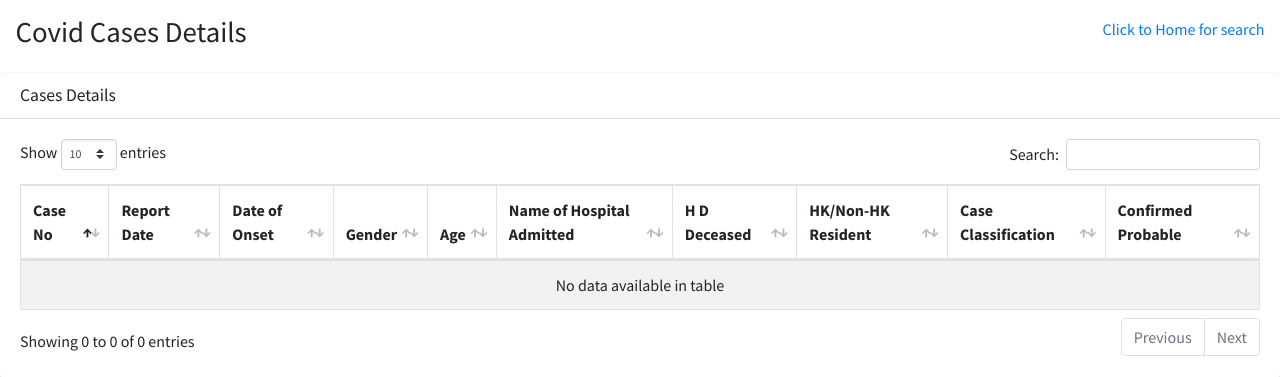
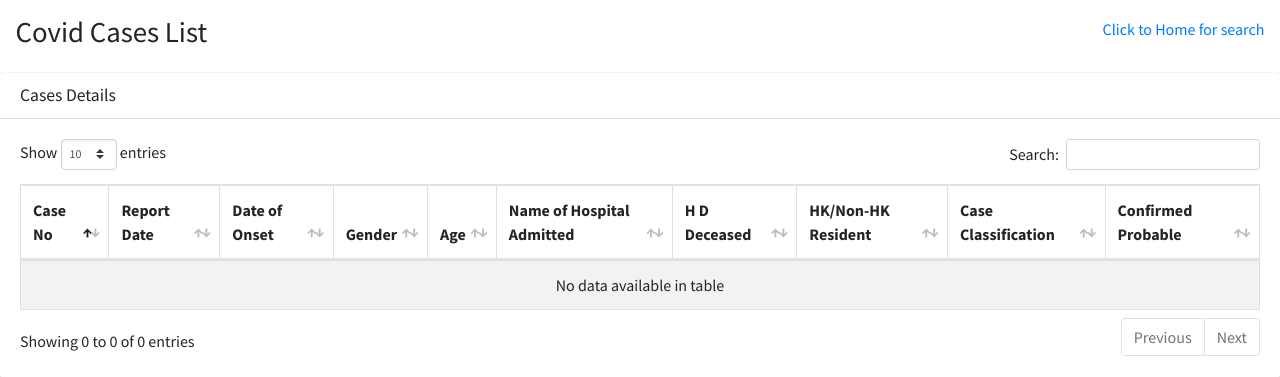
Before and after one commit to Fasihunnabi/GMS, a Django app: page /covid_data_display/ in a window 1280 px wide. Shown: the top 377 px of the page. Run offline with Django 3.2, Linux system fonts and the light colour scheme; data that the repository does not hold is empty; some libraries are stand-ins or nearby versions.

Commit message:
.Covid Project set

```diff
--- a/templates/superadmin/listcovidcases.html
+++ b/templates/superadmin/listcovidcases.html
@@ -8,7 +8,7 @@
             <div class="row mb-2">
                 <div class="col-sm-6">
                     <h1>
-                        Covid Cases Details
+                        Covid Cases List
                     </h1>
                 </div>
                 <div class="col-sm-6">
```
